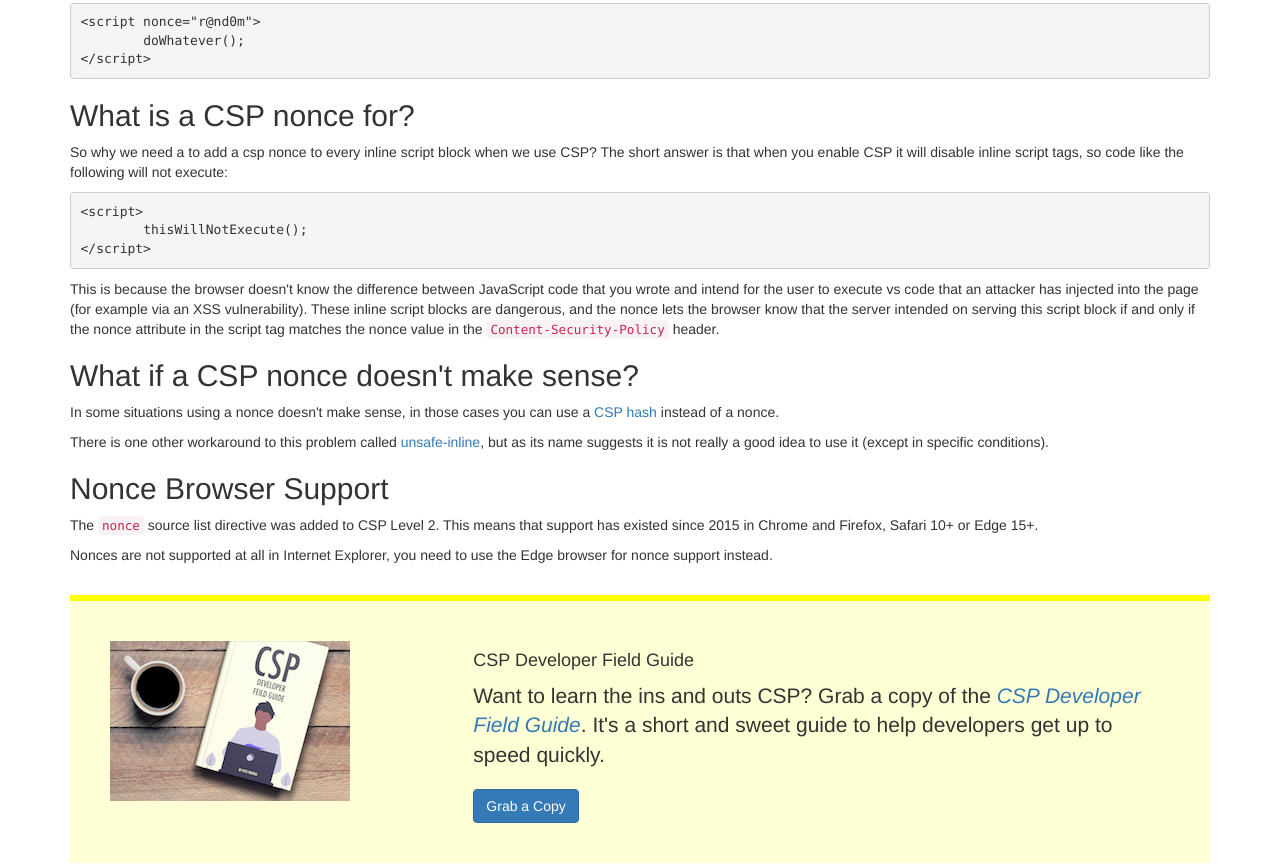
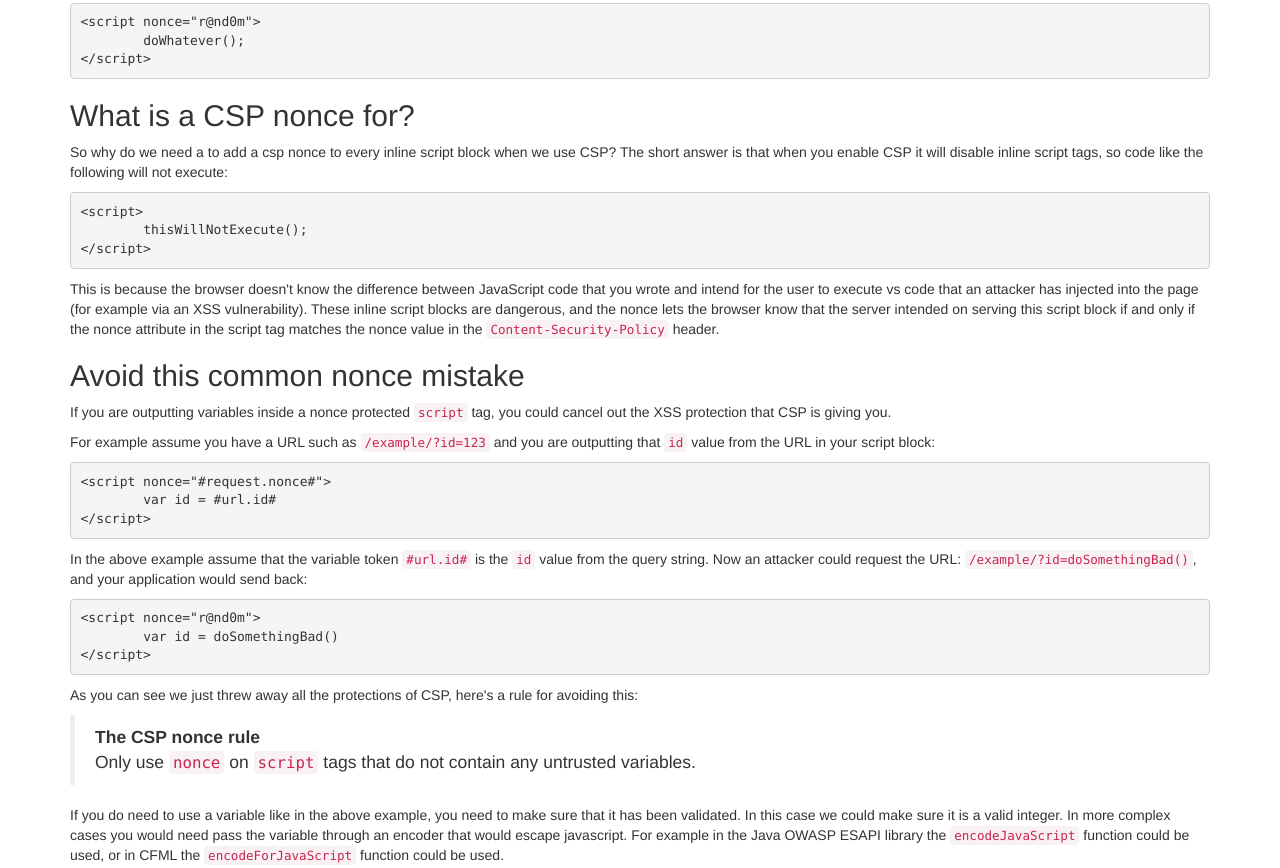
Before and after one commit to foundeo/content-security-policy.com, an Eleventy site: page www/nonce.html in a window 1280 px wide. Shown: the part 854-1722 px from the top of the page. Built offline with nearby package versions, Linux system fonts and the light colour scheme; Eleventy itself is replaced by a stand-in of ours; files that its build step writes are made by us from their sources.

Commit message:
Update nonce text

```diff
--- a/www/nonce.html
+++ b/www/nonce.html
@@ -27,7 +27,7 @@ script-src 'nonce-r@nd0m';
 </pre>
 
 <h2>What is a CSP nonce for?</h2>
-<p>So why we need a to add a csp nonce to every inline script block when we use CSP? The short answer is that when you enable CSP it will disable inline script tags, so code like the following will not execute:</p>
+<p>So why do we need a to add a csp nonce to every inline script block when we use CSP? The short answer is that when you enable CSP it will disable inline script tags, so code like the following will not execute:</p>
 <pre>
 &lt;script&gt;
 	thisWillNotExecute();
@@ -37,6 +37,27 @@ script-src 'nonce-r@nd0m';
 intend for the user to execute vs code that an attacker has injected into the page (for example via an XSS vulnerability).
 These inline script blocks are dangerous, and the nonce lets the browser know that the server intended on serving this script block if and only if
 the nonce attribute in the script tag matches the nonce value in the <code>Content-Security-Policy</code> header.</p>
+<h2>Avoid this common nonce mistake</h2>
+<p>If you are outputting variables inside a nonce protected <code>script</code> tag, you could cancel out the XSS protection that CSP is giving you.</p>
+<p>For example assume you have a URL such as <code>/example/?id=123</code> and you are outputting that <code>id</code> value from the URL in your script block:</p>
+<pre>
+&lt;script nonce="#request.nonce#"&gt;
+	var id = #url.id#
+&lt;/script&gt;
+</pre>
+<p>In the above example assume that the variable token <code>#url.id#</code> is the <code>id</code> value from the query string. Now an attacker could request the URL: <code>/example/?id=doSomethingBad()</code>, and your application would send back:</p>
+<pre>
+&lt;script nonce="r@nd0m"&gt;
+	var id = doSomethingBad()
+&lt;/script&gt;
+</pre>
+<p>As you can see we just threw away all the protections of CSP, here's a rule for avoiding this:</p>
+<blockquote>
+	<strong>The CSP nonce rule</strong>
+	<p>Only use <code>nonce</code> on <code>script</code> tags that do not contain any untrusted variables.</p>
+</blockquote>
+<p>If you do need to use a variable like in the above example, you need to make sure that it has been validated. In this case we could make sure it is a valid integer. In more complex cases you would need pass the variable through an encoder that would escape javascript. For example in the Java OWASP ESAPI library the <code>encodeJavaScript</code> function could be used, or in CFML the <code>encodeForJavaScript</code> function could be used. </p>
+
 <h2>What if a CSP nonce doesn't make sense?</h2>
 <p>In some situations using a nonce doesn't make sense, in those cases you can use a <a href="https://content-security-policy.com/hash/">CSP hash</a> instead of a nonce.</p>
 <p>There is one other workaround to this problem called <a href="https://content-security-policy.com/unsafe-inline/">unsafe-inline</a>, but as its name suggests it is not really a good idea to use it (except in specific conditions).</p>
```
